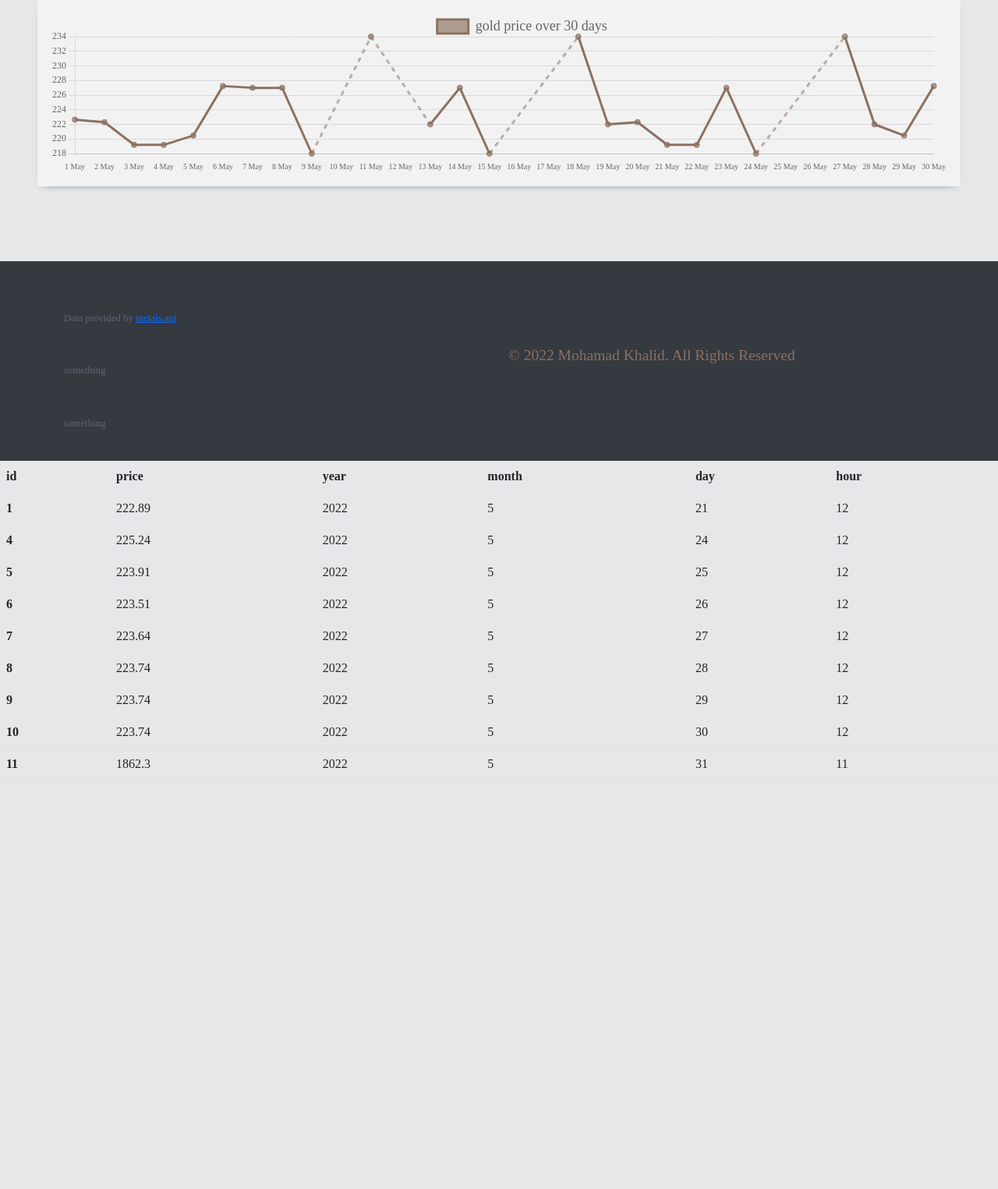
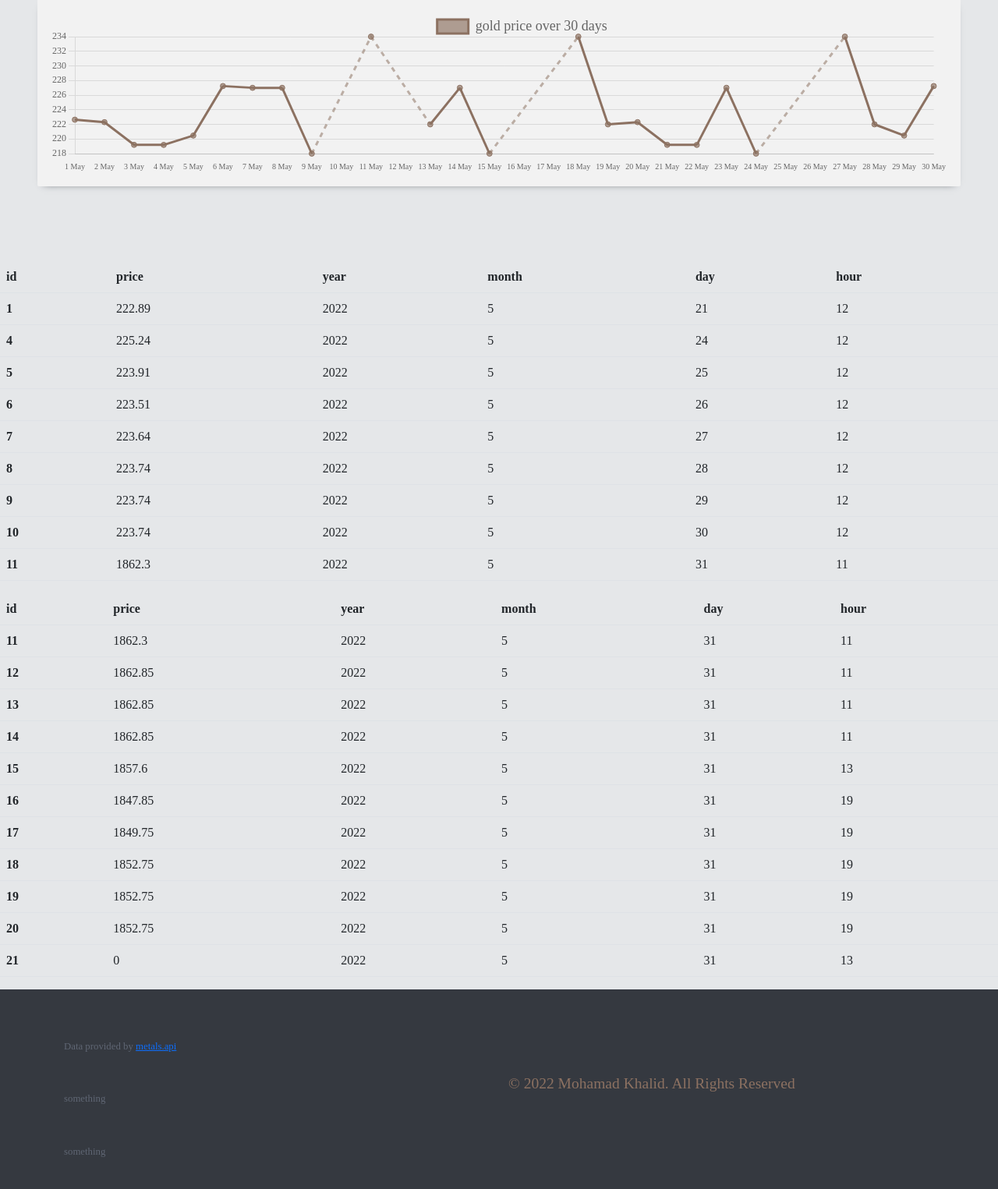
Before and after one commit to 0damy/Golice-base, a Flask app: page / in a window 1280 px wide. Shown: the part 690-2215 px from the top of the page at 78% size. Before the commit the page ends 1675 px from the top, so only its background shows below. Run offline with Flask 2, Linux system fonts and the light colour scheme; some libraries are stand-ins or nearby versions; some web fonts are replaced.

Commit message:
flask second stage

```diff
--- a/golice-base-main/app.py
+++ b/golice-base-main/app.py
@@ -55,7 +55,7 @@ def index():
      # import from db and forward to html pages
      month = db.execute('SELECT * FROM historical GROUP BY day ORDER BY id ASC LIMIT 30')
      currento = datetime.now(pytz.timezone('Asia/Riyadh'))
-     day =  db.execute('SELECT * FROM historical WHERE day = ? ORDER BY id DESC', currento.day)
+     day =  db.execute('SELECT * FROM historical WHERE day = ? ORDER BY id ASC', currento.day)
      return render_template('index.html', month=month, day=day)
 
 # @app.route('/about')
--- a/golice-base-main/requirements.txt
+++ b/golice-base-main/requirements.txt
@@ -2,3 +2,5 @@ cs50
 Flask
 Flask-Session
 requests
+pytz
+urllib
--- a/golice-base-main/templates/index.html
+++ b/golice-base-main/templates/index.html
@@ -27,7 +27,7 @@
                     <button class="navbar-toggler" type="button" data-bs-toggle="collapse" data-bs-target=".navbarSupportedContent" aria-controls="navbarSupportedContent" aria-expanded="false" aria-label="Toggle navigation">
                          <span class="navbar-toggler-icon"></span>
                     </button>
-                    <a class="navbar-brand pe-md-5" href="#"><h1 id="logo">GOLICE</h1></a>
+                    <a class="navbar-brand pe-md-5" href=""><h1 id="logo">GOLICE</h1></a>
                     <div class="collapse navbar-collapse navbarSupportedContent">
                          <ul class="navbar-nav me-auto mb-2 mb-lg-0">
                               <li class="nav-item">
@@ -203,7 +203,7 @@
           </thead>
           <tbody>
               {% for row in month %}
-              <tr>
+              <tr class="monthData">
                   <th scope="row">{{ row["id"] }}</th>
                   <td>{{ row["price"] }}</td>
                   <td>{{ row["year"] }}</td>
@@ -212,7 +212,32 @@
                   <td>{{ row["hour"] }}</td>
               </tr>
               {% endfor %}
-
+          </tbody>
+     </table>
+     <table class="table">
+               <thead>
+                   <tr>
+                       <th scope="col">id</th>
+                       <th scope="col">price</th>
+                       <th scope="col">year</th>
+                       <th scope="col">month</th>
+                       <th scope="col">day</th>
+                       <th scope="col">hour</th>
+                   </tr>
+               </thead>
+               <tbody>
+                   {% for row in day %}
+                   <tr class="dayData">
+                       <th scope="row">{{ row["id"] }}</th>
+                       <td>{{ row["price"] }}</td>
+                       <td>{{ row["year"] }}</td>
+                       <td>{{ row["month"] }}</td>
+                       <td>{{ row["day"] }}</td>
+                       <td>{{ row["hour"] }}</td>
+                   </tr>
+                   {% endfor %}
+               </tbody>
+     </table>
 
 
 
```
Also changed, not shown: golice-base-main/static/mechanics.js (+11 -0 lines), golice-base-main/priceLog.db.
